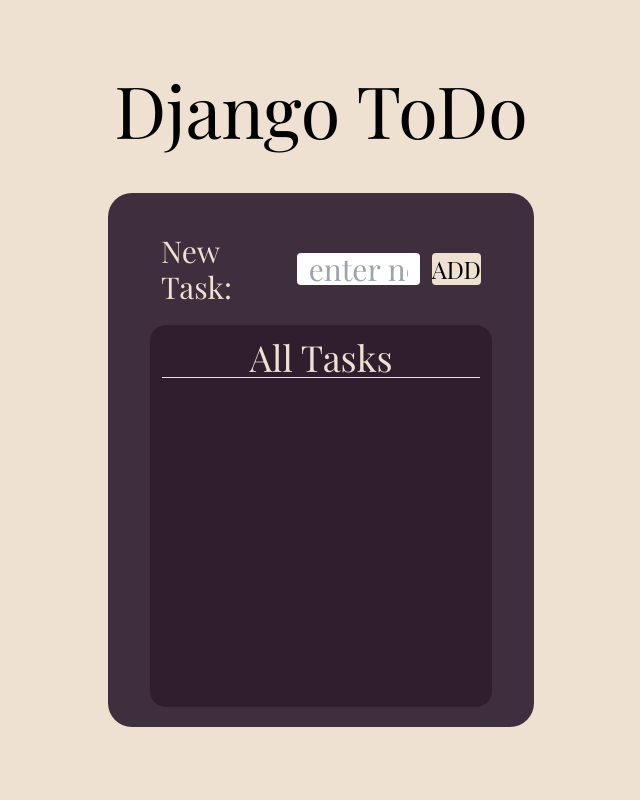
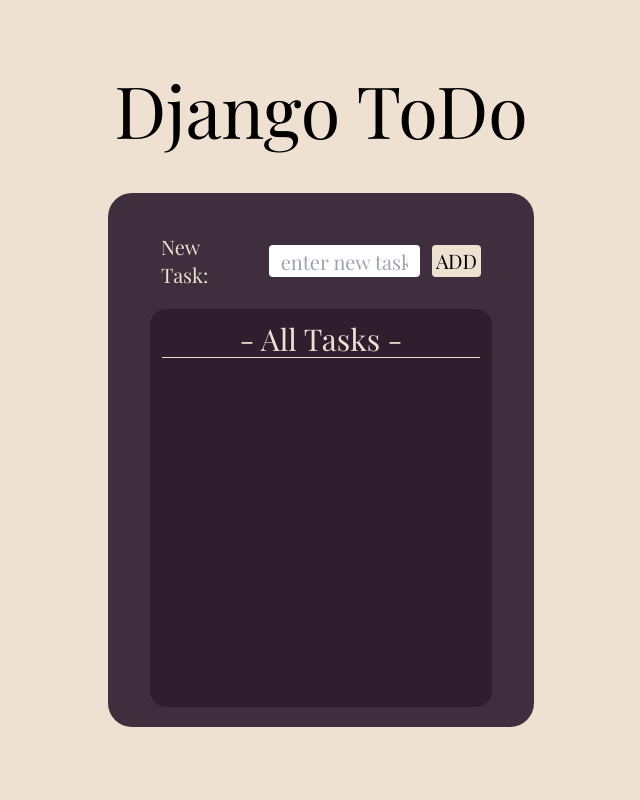
Before and after one commit to SuvamNaskar/Django-ToDo, a Django app: page / in a window 1280 px wide. Shown: the whole page, without its empty margins (319-959 px from the left). Run offline with Django 5.2, Linux system fonts and the light colour scheme; data that the repository does not hold is empty; some web fonts are replaced.

Commit message:
MODIFY: Styling

```diff
--- a/todo/home/templates/home.html
+++ b/todo/home/templates/home.html
@@ -5,16 +5,16 @@
         <h1 class="text-7xl italianno">Django ToDo</h1>
         <div class="w-1/3 h-2/3 mt-12 rounded-3xl flex flex-col items-center" style="background-color: #3F2E3E;">
             <div class="input w-3/4 h-auto mt-10 flex items-center">
-                <p class="italianno text-3xl" style="color: #EFE1D1;">New Task:</p>
+                <p class="italianno text-xl" style="color: #EFE1D1;">New Task:</p>
                 <form method="post" class="w-3/4 flex">
                     {% csrf_token %}
-                    <input type="text" class="w-3/4 h-8 ml-5 rounded italianno text-3xl p-3" placeholder="enter new task" name="newTask">
-                    <input type="submit" class="w-1/4 rounded ml-3 italianno text-2xl" style="background-color: #EFE1D1;" value="ADD">
+                    <input type="text" class="w-3/4 h-8 ml-5 rounded italianno text-xl p-3" placeholder="enter new task" name="newTask">
+                    <input type="submit" class="w-1/4 rounded ml-3 italianno text-xl" style="background-color: #EFE1D1;" value="ADD">
                 </form>
             </div>
             <div class="tasks w-4/5 h-full mt-5 mb-5 rounded-2xl flex flex-col items-center p-3" style="background-color: #301E2F;">
-                <h2 class="text-4xl italianno w-full text-center" style="color: #EFE1D1; border-bottom:1px solid #EFE1D1;">All Tasks</h2>
-                <table class="italianno text-2xl w-full" style="color: #EFE1D1; border-bottom: 1px solid #EFE1D1;">
+                <h2 class="text-3xl italianno w-full text-center" style="color: #EFE1D1; border-bottom:1px solid #EFE1D1;">- All Tasks -</h2>
+                <table class="italianno text-xl w-full" style="color: #EFE1D1; border-bottom: 1px solid #EFE1D1;">
                     {% for task in tasks %}
                     <tr class="flex justify-between w-full pl-3 pr-3">
                         <td><form action="{% url 'toggle_status' task.id %}" method="post" style="display: inline;">
```
